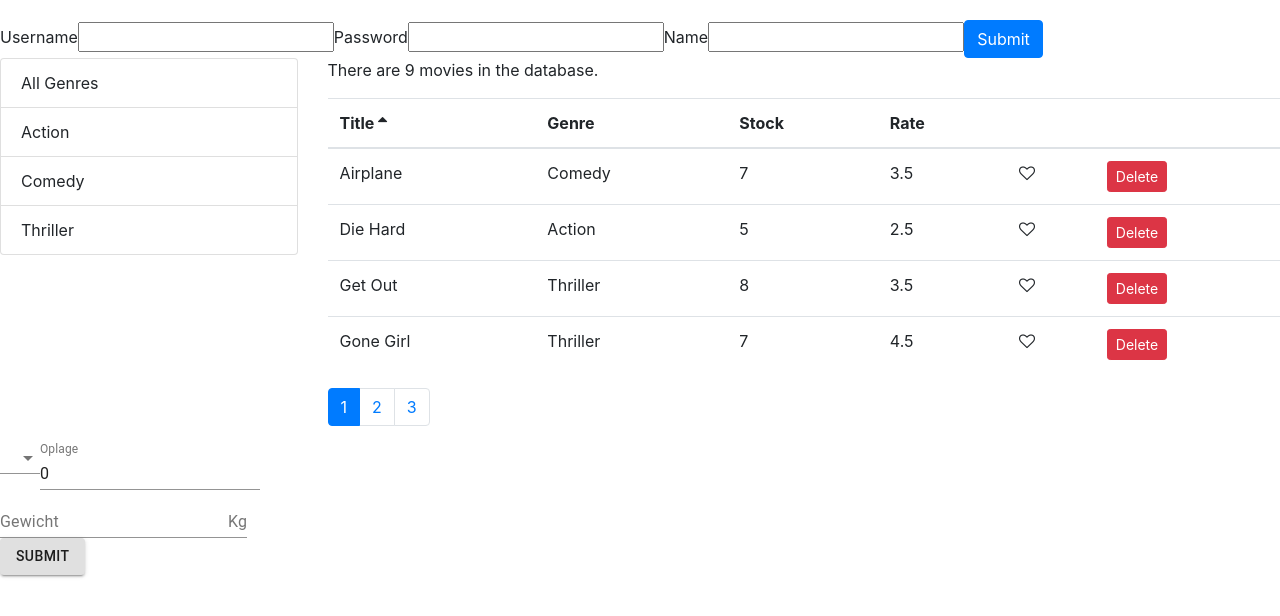
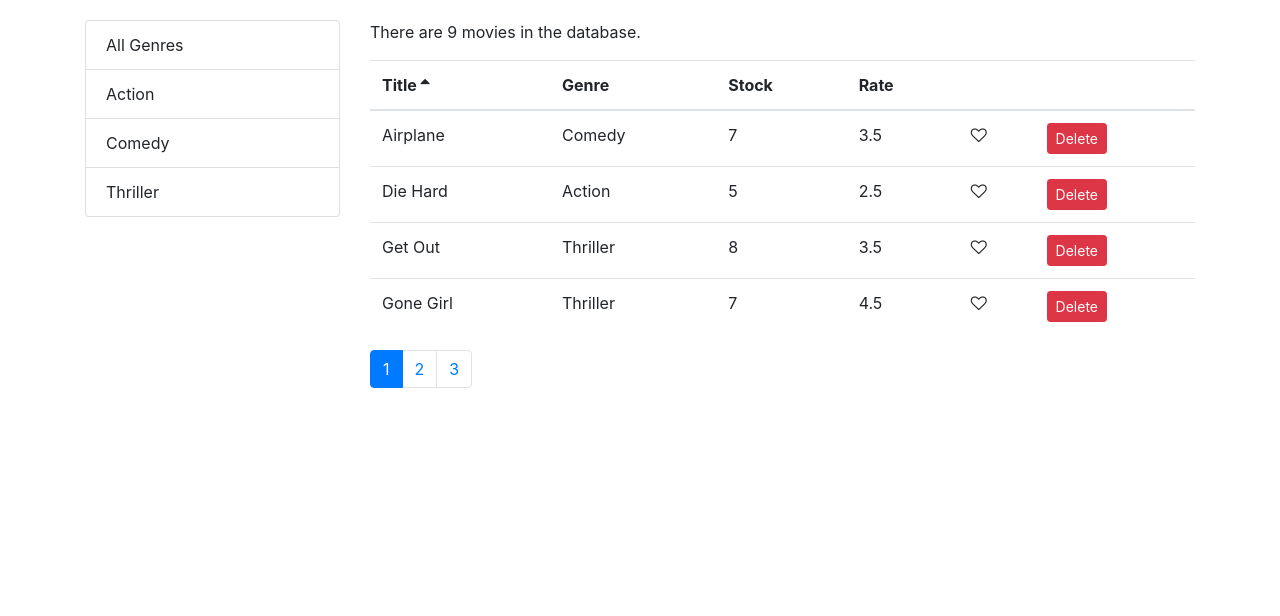
Before and after one commit to RobinB87/react-vidly, a React (Create React App) app: page /movies in a window 1280 px wide. Shown: the top 616 px of the page. Built offline with nearby package versions, Linux system fonts and the light colour scheme.

Commit message:
add routing

```diff
--- a/src/App.js
+++ b/src/App.js
@@ -1,13 +1,27 @@
-import TestForm from "./components/test/forms/testForm";
+import React, { Component } from "react";
+import { Route } from "react-router-dom";
+
+import Movies from "./components/movies/movies";
+import Customers from "./components/fake/customers";
+import Rentals from "./components/fake/rentals";
+import NotFound from "./components/fake/notFound";
+
+import LoginForm from "./components/login/loginForm";
+import ParentForm from "./components/test/forms/parentForm";
+
 import "./App.css";
-
-// import Movies from "./components/movies";
-// <Movies />
 
 function App() {
   return (
     <main className="container">
-      <TestForm />
+      <Route path="/login" component={LoginForm}></Route>
+
+      <Route path="/movies" component={Movies}></Route>
+      <Route path="/customers" component={Customers}></Route>
+      <Route path="/rentals" component={Rentals}></Route>
+      <Route path="/not-found" component={NotFound}></Route>
+
+      <Route path="/parent" component={ParentForm}></Route>
     </main>
   );
 }
--- /dev/null
+++ b/src/components/fake/customers.tsx
@@ -0,0 +1,7 @@
+import React from "react";
+
+const Customers = () => {
+  return <h1>Customers</h1>;
+};
+
+export default Customers;
--- /dev/null
+++ b/src/components/fake/notFound.tsx
@@ -0,0 +1,7 @@
+import React from "react";
+
+const NotFound = () => {
+  return <h1>Not Found</h1>;
+};
+
+export default NotFound;
--- /dev/null
+++ b/src/components/fake/rentals.tsx
@@ -0,0 +1,7 @@
+import React from "react";
+
+const Rentals = () => {
+  return <h1>Rentals</h1>;
+};
+
+export default Rentals;
--- a/src/index.js
+++ b/src/index.js
@@ -1,18 +1,19 @@
 import React from "react";
 import ReactDOM from "react-dom";
+import { BrowserRouter } from "react-router-dom";
 import reportWebVitals from "./reportWebVitals";
-import Movies from "./components/movies/movies";
-import LoginForm from "./components/login/loginForm";
-import ParentForm from "./components/test/forms/parentForm";
+
+import App from "./App";
+
 import "./index.css";
 import "bootstrap/dist/css/bootstrap.css";
 import "font-awesome/css/font-awesome.css";
 
 ReactDOM.render(
   <React.StrictMode>
-    <LoginForm />
-    <Movies />
-    <ParentForm />
+    <BrowserRouter>
+      <App />
+    </BrowserRouter>
   </React.StrictMode>,
   document.getElementById("root")
 );
```
Also changed, not shown: src/components/fake/moviesForm.tsx (added, +7 -0 lines).
